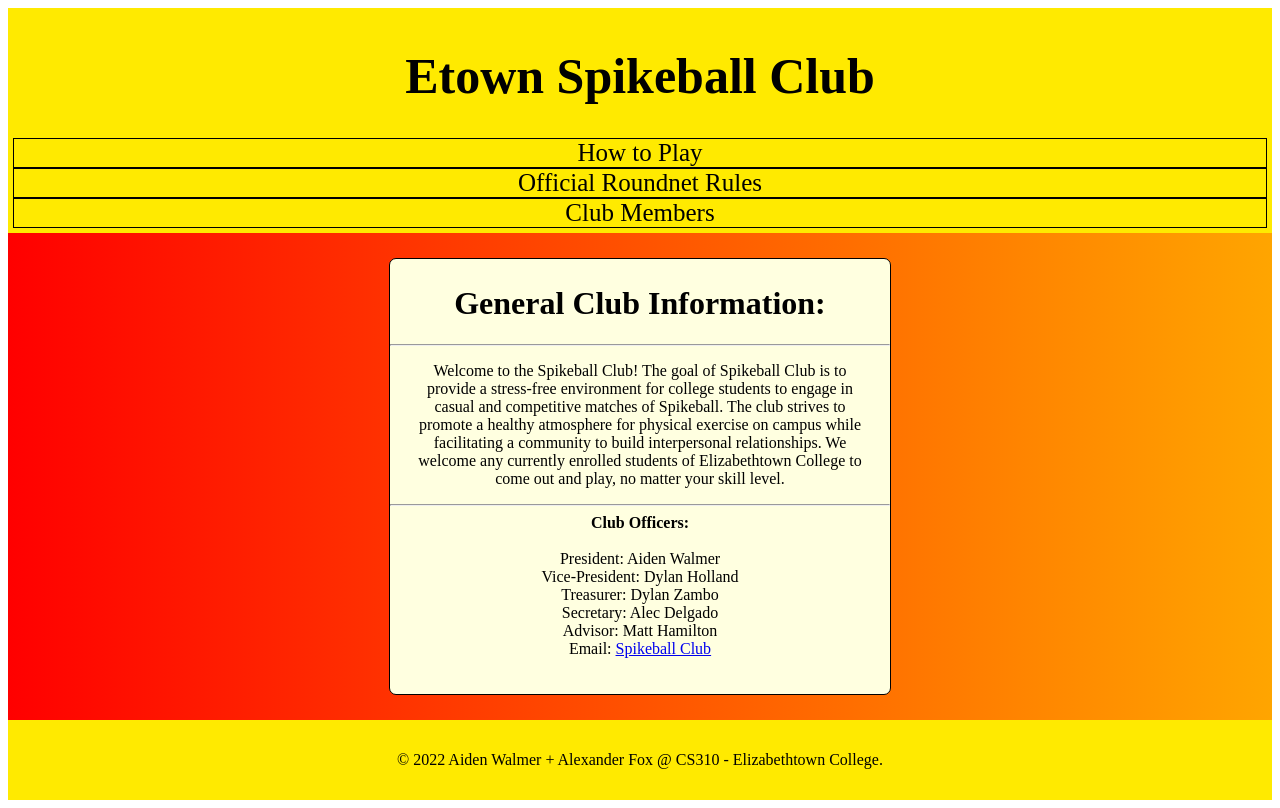
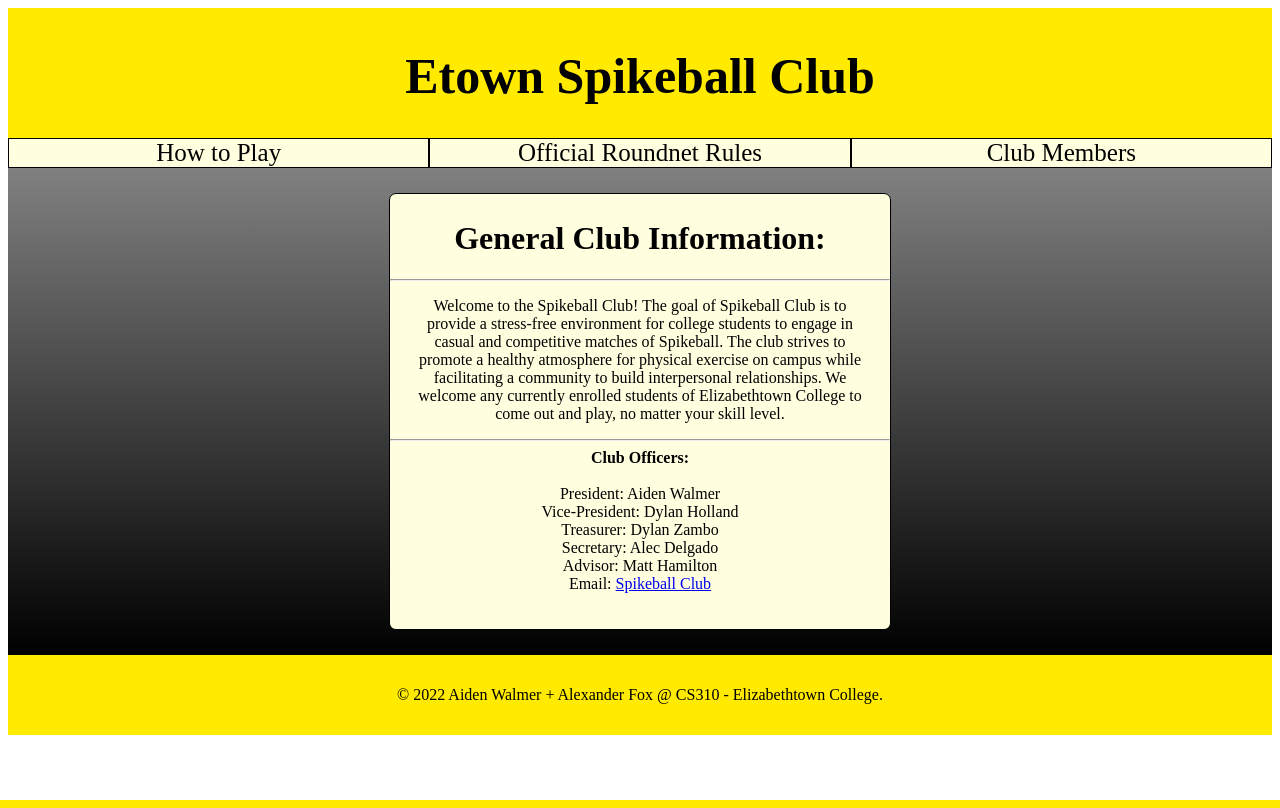
Before and after one commit to AidenWalmer/Spikeball_Website, a PHP site: page /spikeball_index.html in a window 1280 px wide. Run offline with PHP 8.4, Linux system fonts and the light colour scheme.

Commit message:
general changes to css

```diff
--- a/spikeball_styles.css
+++ b/spikeball_styles.css
@@ -1,9 +1,24 @@
+/* TODO: Add two "action" shots of spikeball club on campus
+*  TODO: Create Etown Spikeball Club Logo to put at the top left and right of the page
+*/
+
 /* Header Attributes */
 header {
     text-align: center;
     font-size: 25px;
-    padding: 5px;
+    padding-top: 5px;
     background-color: #FFEA00;
+}
+
+header div.row {
+    display: flex;
+    flex-direction: row;
+    justify-content: space-evenly;
+}
+
+.col-sm {
+    background-color: lightyellow;
+    width: 500px;
 }
 
 /* Tabs Attributes */
@@ -20,7 +35,7 @@ header {
 main {
     padding: 25px;
     text-align: center;
-    background-image: linear-gradient(to right, red, orange);
+    background-image: linear-gradient(to top, black, gray);
 }
 
 /* Div Attributes */
```
